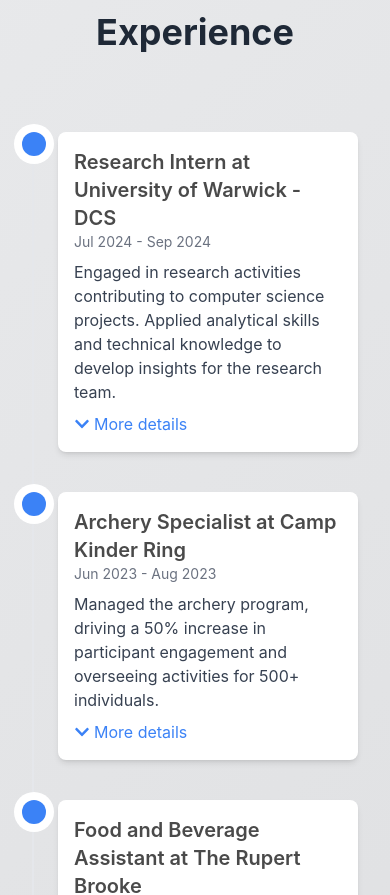
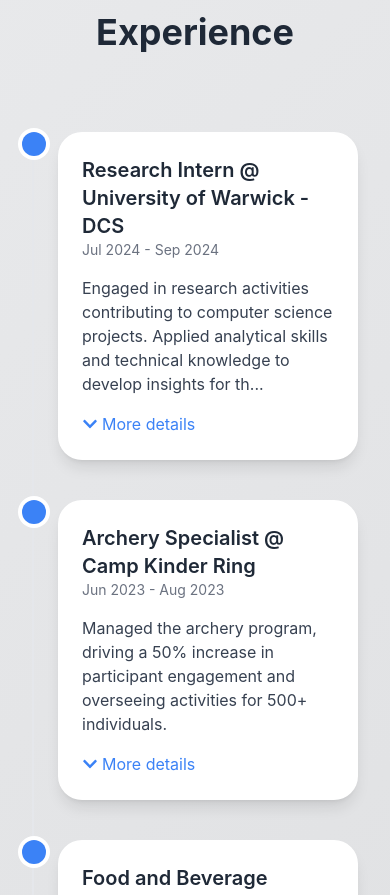
Before and after one commit to pelagecha/website, a Next.js app: page / in a window 390 px wide. Shown: the part 2520-3415 px from the top of the page. Built offline with nearby package versions, Linux system fonts and the light colour scheme.

Commit message:
changed job timeline a little, testing on mobile

```diff
--- a/app/components/JobExperienceSplash.tsx
+++ /dev/null
@@ -1,14 +0,0 @@
-import React from "react";
-import styles from "../styles/JobExperienceSplash.module.css";
-
-const JobExperienceSplash: React.FC = () => {
-    return (
-        <div className={styles.splash}>
-            <h1>My Professional Journey</h1>
-            <p>Explore my career path and key experiences</p>
-            <div className={styles.backgroundImage}></div>
-        </div>
-    );
-};
-
-export default JobExperienceSplash;
--- a/app/components/JobTimeline.tsx
+++ b/app/components/JobTimeline.tsx
@@ -3,6 +3,7 @@
 import React, { useState } from "react";
 import { jobs } from "../data/jobsData";
 import { FaChevronDown, FaChevronUp, FaExternalLinkAlt } from "react-icons/fa";
+import { motion, AnimatePresence } from "framer-motion";
 
 interface Job {
     title: string;
@@ -21,34 +22,64 @@
             <div className="relative border-l-2 border-gray-200 dark:border-gray-700">
                 {jobs.map((job, index) => (
                     <div key={index} className="mb-10 ml-6">
-                        <span className="absolute -left-3 flex items-center justify-center w-6 h-6 bg-blue-500 rounded-full ring-8 ring-white dark:ring-gray-900" />
-                        <div className="bg-white dark:bg-gray-800 p-4 rounded-lg shadow-md hover:shadow-lg transition-shadow duration-300">
-                            <h3 className="text-xl font-semibold flex items-center justify-between dark:text-white">
-                                {job.title} at {job.company}
+                        {/* Timeline Dot */}
+                        <span
+                            className={`absolute -left-3 flex items-center justify-center w-6 h-6 rounded-full ${
+                                expandedJob === index
+                                    ? "bg-blue-600 ring-4 ring-white dark:ring-gray-900"
+                                    : "bg-blue-500 ring-4 ring-white dark:ring-gray-900"
+                            } transition-colors duration-300`}
+                        />
+
+                        {/* Job Card */}
+                        <motion.div
+                            initial={{ opacity: 0, y: 50 }}
+                            whileInView={{ opacity: 1, y: 0 }}
+                            viewport={{ once: true }}
+                            transition={{ duration: 0.6 }}
+                            className={`bg-white dark:bg-gray-800 p-6 rounded-3xl shadow-lg hover:shadow-2xl transition-shadow duration-300`}
+                        >
+                            {/* Job Header */}
+                            <div className="flex justify-between items-center">
+                                <div>
+                                    <h3 className="text-xl font-semibold text-gray-800 dark:text-white">
+                                        {job.title} @ {job.company}
+                                    </h3>
+                                    <time className="block text-sm text-gray-500 dark:text-gray-400">
+                                        {job.date}
+                                    </time>
+                                </div>
+                                {/* Company Link */}
                                 {job.companyUrl && (
                                     <a
                                         href={job.companyUrl}
                                         target="_blank"
                                         rel="noopener noreferrer"
-                                        className="text-blue-500 hover:text-blue-700 dark:text-blue-400 dark:hover:text-blue-300"
+                                        className="text-blue-500 hover:text-blue-700 dark:text-blue-400 dark:hover:text-blue-300 transition-colors duration-300"
+                                        aria-label={`${job.company} Website`}
                                     >
-                                        <FaExternalLinkAlt className="inline ml-2" />
+                                        <FaExternalLinkAlt size={20} />
                                     </a>
                                 )}
-                            </h3>
-                            <time className="block mb-2 text-sm text-gray-500 dark:text-gray-400">
-                                {job.date}
-                            </time>
-                            <p className="text-gray-700 dark:text-gray-300 mb-2">
-                                {job.description}
+                            </div>
+
+                            {/* Job Description */}
+                            <p className="mt-4 text-gray-700 dark:text-gray-300">
+                                {job.description.length > 150
+                                    ? `${job.description.substring(0, 150)}...`
+                                    : job.description}
                             </p>
+
+                            {/* Toggle Details Button */}
                             <button
                                 onClick={() =>
                                     setExpandedJob(
                                         expandedJob === index ? null : index
                                     )
                                 }
-                                className="text-blue-500 hover:text-blue-700 dark:text-blue-400 dark:hover:text-blue-300 flex items-center"
+                                className="mt-4 text-blue-500 hover:text-blue-700 dark:text-blue-400 dark:hover:text-blue-300 flex items-center focus:outline-none"
+                                aria-expanded={expandedJob === index}
+                                aria-controls={`job-details-${index}`}
                             >
                                 {expandedJob === index ? (
                                     <>
@@ -62,12 +93,23 @@
                                     </>
                                 )}
                             </button>
-                            {expandedJob === index && (
-                                <div className="mt-4 text-gray-600 dark:text-gray-400">
-                                    {job.details}
-                                </div>
-                            )}
-                        </div>
+
+                            {/* Expanded Details */}
+                            <AnimatePresence>
+                                {expandedJob === index && (
+                                    <motion.div
+                                        id={`job-details-${index}`}
+                                        initial={{ opacity: 0, height: 0 }}
+                                        animate={{ opacity: 1, height: "auto" }}
+                                        exit={{ opacity: 0, height: 0 }}
+                                        transition={{ duration: 0.5 }}
+                                        className="mt-4 text-gray-600 dark:text-gray-400 overflow-hidden"
+                                    >
+                                        {job.details}
+                                    </motion.div>
+                                )}
+                            </AnimatePresence>
+                        </motion.div>
                     </div>
                 ))}
             </div>
```
